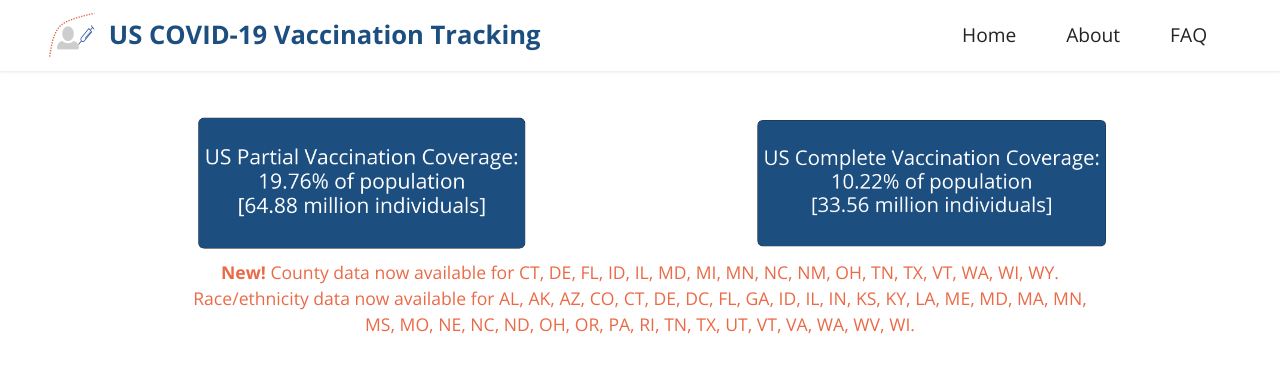
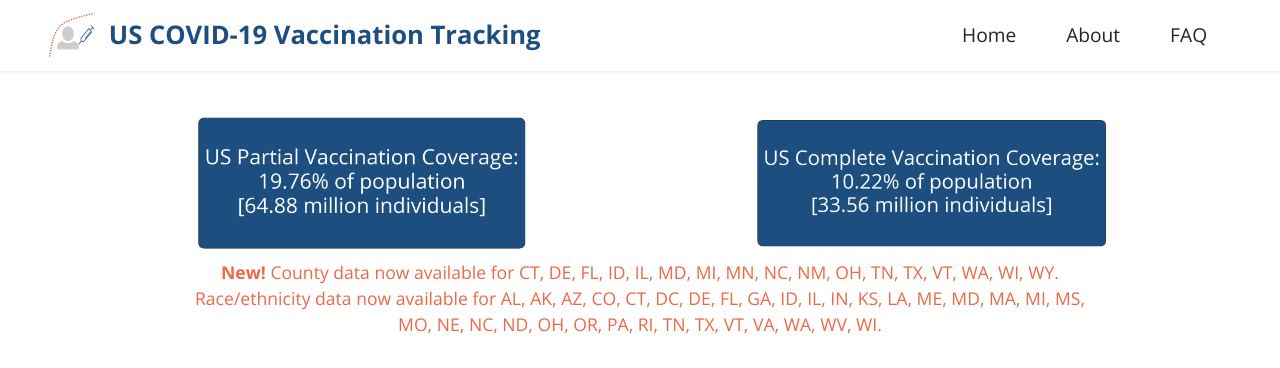
Before and after one commit to bansallab/vaccinetracking, a plain HTML site: page index.html in a window 1280 px wide. Shown: the top 368 px of the page. Drawn offline with nearby package versions, Linux system fonts and the light colour scheme; grey boxes are pictures that could not be loaded.

Commit message:
Updated demo state list

```diff
--- a/index.html
+++ b/index.html
@@ -97,7 +97,7 @@
             <div class="col-md-12 col-lg-10">
 
 
-                <p class="mbr-text mbr-fonts-style display-4"><strong>New!</strong>&nbsp;County data now available for CT, DE, FL, ID, IL, MD, MI, MN, NC, NM, OH, TN, TX, VT, WA, WI, WY.<br> Race/ethnicity data now available for AL, AK, AZ, CO, CT, DE, DC, FL, GA, ID, IL, IN, KS, KY, LA, ME, MD, MA, MN, MS, MO, NE, NC, ND, OH, OR, PA, RI, TN, TX, UT, VT, VA, WA, WV, WI.<br></p>
+                <p class="mbr-text mbr-fonts-style display-4"><strong>New!</strong>&nbsp;County data now available for CT, DE, FL, ID, IL, MD, MI, MN, NC, NM, OH, TN, TX, VT, WA, WI, WY.<br> Race/ethnicity data now available for AL, AK, AZ, CO, CT, DC, DE, FL, GA, ID, IL, IN, KS, LA, ME, MD, MA, MI, MS, MO, NE, NC, ND, OH, OR, PA, RI, TN, TX, VT, VA, WA, WV, WI.<br></p>
             </div>
         </div>
     </div>
```
